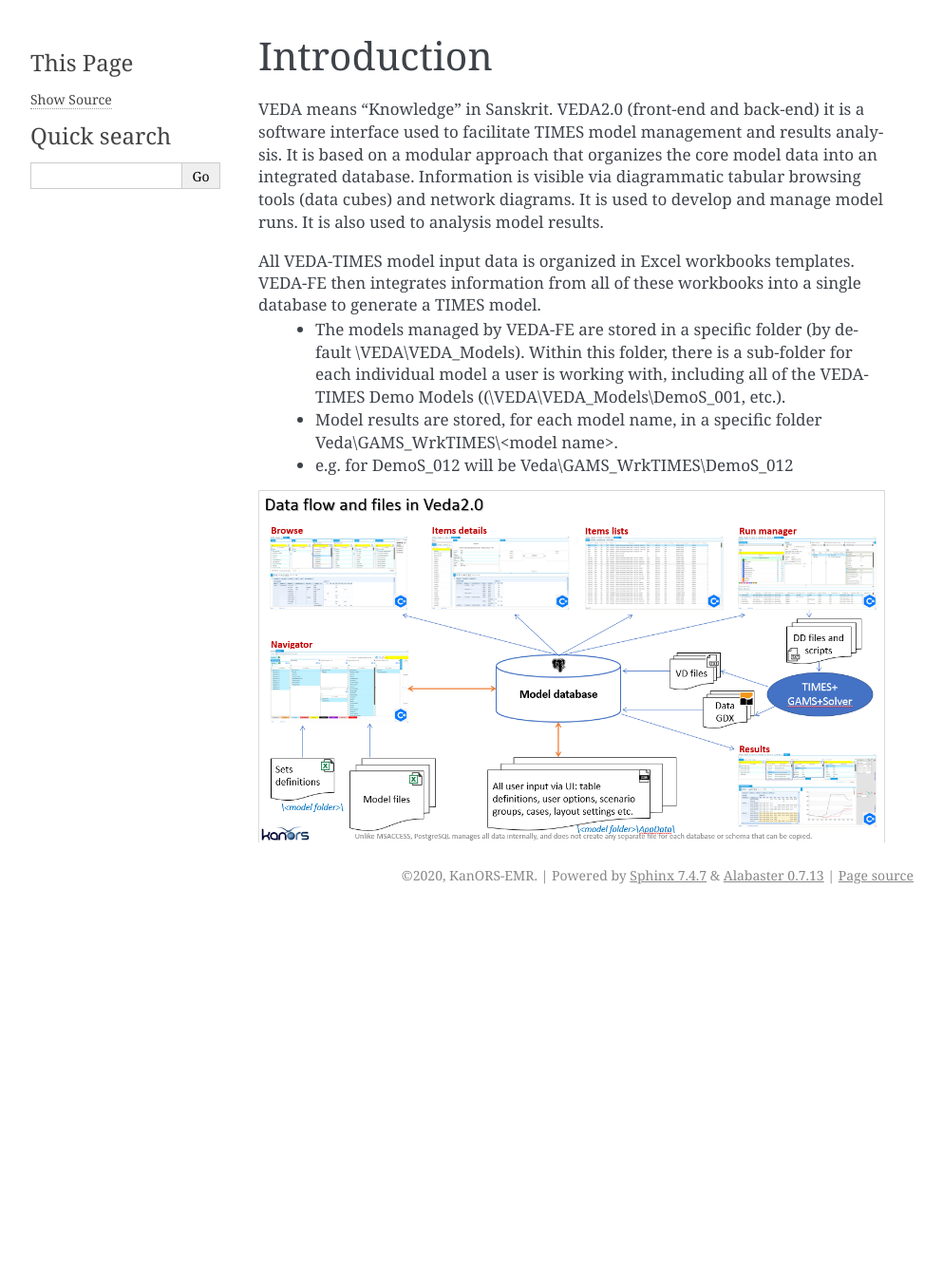
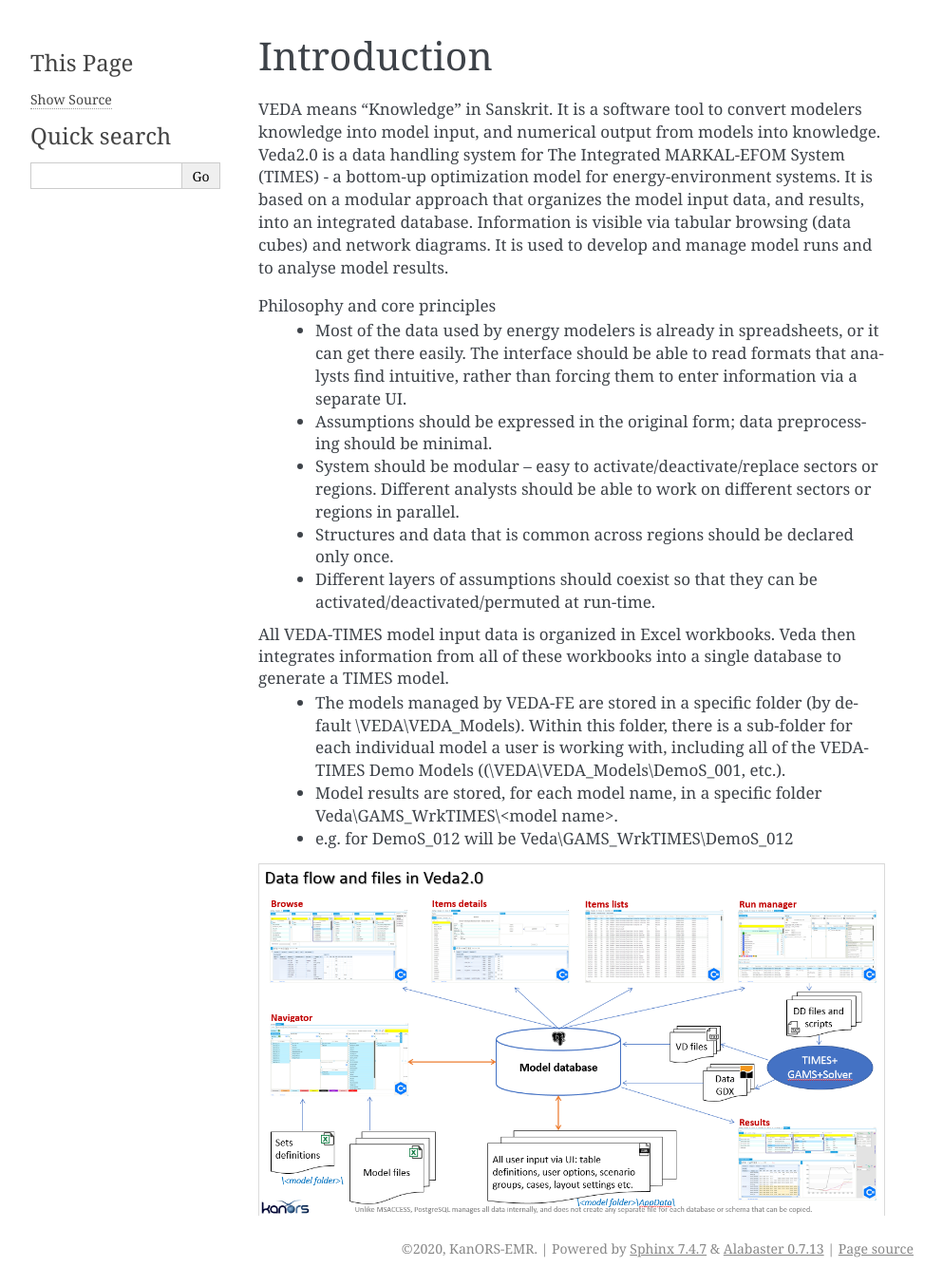
Before and after one commit to kanors-emr/Veda-documentation, a Sphinx documentation site: the page built from docs/source/pages/introduction.rst, in a window 1280 px wide. Shown: the whole page at 95% size, without its empty margins (148-1141 px from the left). Built offline with Sphinx 7.4.7, drawn with Linux system fonts in a browser that asks for light colours; before the commit the page ends 961 px from its top, so only the background shows below that.

Commit message:
editing introduction

```diff
--- a/docs/source/pages/introduction.rst
+++ b/docs/source/pages/introduction.rst
@@ -1,14 +1,21 @@
-=======================
+============
 Introduction
-=======================
-VEDA means “Knowledge” in Sanskrit.
-VEDA2.0 (front-end and back-end) it is a software interface used to facilitate TIMES model management and results analysis.
-It is based on a modular approach that organizes the core model data into an integrated database.
-Information is visible via diagrammatic tabular browsing tools (data cubes) and network diagrams.
-It is used to develop and manage model runs.
-It is also used to analysis model results.
+============
+VEDA means “Knowledge” in Sanskrit. It is a software tool to convert modelers knowledge into model input, and numerical output from models into knowledge.
+Veda2.0 is a data handling system for The Integrated MARKAL-EFOM System (TIMES) - a bottom-up optimization model for energy-environment systems.
+It is based on a modular approach that organizes the model input data, and results, into an integrated database.
+Information is visible via tabular browsing (data cubes) and network diagrams.
+It is used to develop and manage model runs and to analyse model results.
 
-All VEDA-TIMES model input data is organized in Excel workbooks templates. VEDA-FE then integrates information from all of these workbooks into a single database to generate a TIMES model.
+Philosophy and core principles
+    * Most of the data used by energy modelers is already in spreadsheets, or it can get there easily. The interface should be able to read formats that analysts find intuitive, rather than forcing them to enter information via a separate UI.
+    * Assumptions should be expressed in the original form; data preprocessing should be minimal.
+    * System should be modular – easy to activate/deactivate/replace sectors or regions. Different analysts should be able to work on different sectors or regions in parallel.
+    * Structures and data that is common across regions should be declared only once.
+    * Different layers of assumptions should coexist so that they can be activated/deactivated/permuted at run-time.
+
+
+All VEDA-TIMES model input data is organized in Excel workbooks. Veda then integrates information from all of these workbooks into a single database to generate a TIMES model.
     * The models managed by VEDA-FE are stored in a specific folder (by default \\VEDA\\VEDA_Models). Within this folder, there is a sub-folder for each individual model a user is working with, including all of the VEDA-TIMES Demo Models ((\\VEDA\\VEDA_Models\\DemoS_001, etc.).
     * Model results are stored, for each model name, in a specific folder Veda\\GAMS_WrkTIMES\\<model name>.
     * e.g. for DemoS_012 will be Veda\\GAMS_WrkTIMES\\DemoS_012
```
